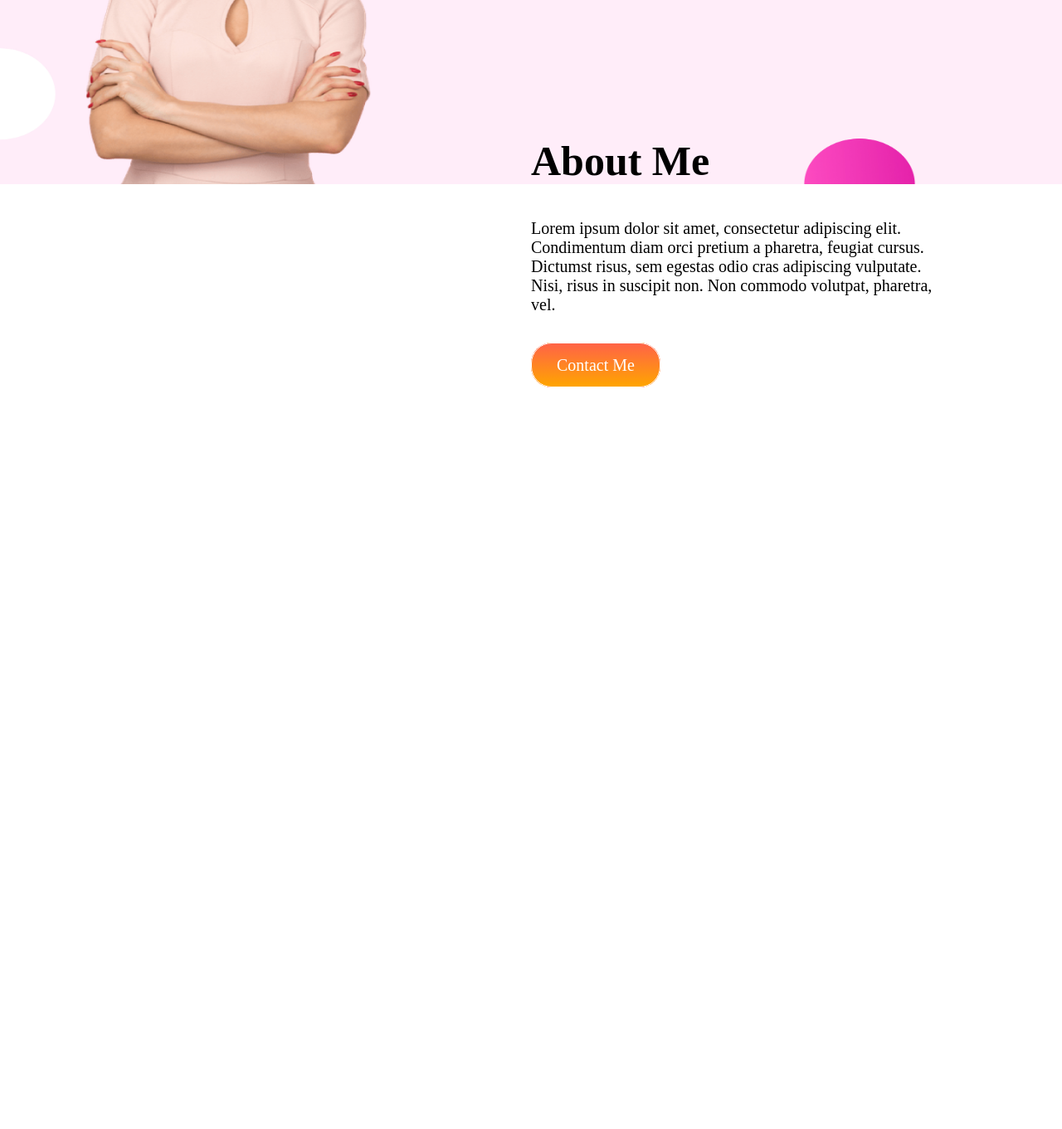
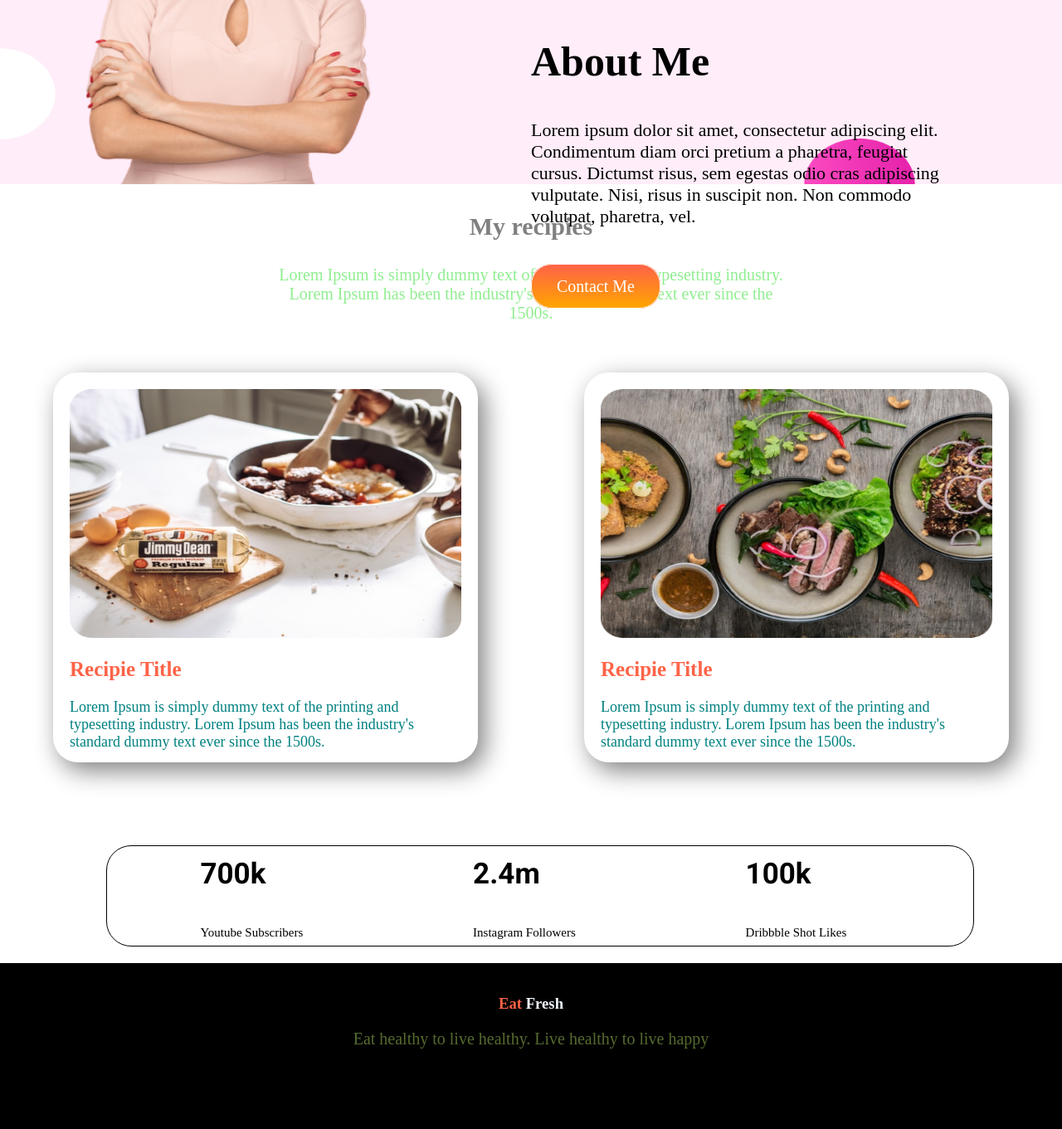
Before and after one commit to Shakhawat-Hossain300548/Eat-Healthy, a plain HTML site: page index.html in a window 1280 px wide. Shown: the part 957-2318 px from the top of the page at 83% size. Before the commit the page ends 1424 px from the top, so only its background shows below. Drawn offline with Linux system fonts and the light colour scheme.

Commit message:
fourth commit

```diff
--- a/index.html
+++ b/index.html
@@ -42,5 +42,55 @@
                 <a class="button-tow" target="_blank" href="#">Contact Me</a>
            </div>
     </section>
+
+    <section>
+        <div class="recipies-area" >
+            <h3>My recipies</h3>
+            <p>Lorem Ipsum is simply dummy text of the printing and typesetting industry. <br>
+            Lorem Ipsum has been the industry's standard dummy text ever since the <br>
+            1500s.</p>
+        </div>
+
+       <div class="flexible-container">
+            <div id="chocolate" class="half-one">
+                <img src="images/food/Project Cover.jpg" alt="">
+                <h2>Recipie Title</h2>
+                <p>Lorem Ipsum is simply dummy text of the printing and
+                typesetting industry. Lorem Ipsum has been the industry's
+                standard dummy text ever since the 1500s.</p>
+            </div>
+             <div id="lota-pata" class="half-one">
+                <img src="images/food/Project Cover1.jpg" alt="">
+                <h2>Recipie Title</h2>
+                <p>Lorem Ipsum is simply dummy text of the printing and
+                typesetting industry. Lorem Ipsum has been the industry's
+                standard dummy text ever since the 1500s.</p>
+            </div>
+       </div>
+
+    </section>
+    <section class="last-content">
+        <div class=" flexible-container">
+            <div class=" half-tow">
+                <h1>700k</h1>
+                <p>Youtube Subscribers</p>
+            </div>
+            <div class=" half-tow">
+                <h1>2.4m</h1>
+                <p>Instagram Followers</p>
+            </div>
+            <div class=" half-tow">
+                <h1>100k</h1>
+                <p>Dribbble Shot Likes
+                </p>
+            </div>
+        </div>
+    </section>
+
+
 </body>
+<footer class="footer">
+    <h3><span class="eat">Eat</span>  Fresh</h3>
+    <p>Eat healthy to live healthy. Live healthy to live happy</p>
+</footer>
 </html>
--- a/style.css
+++ b/style.css
@@ -1,5 +1,6 @@
 body{
     margin:0;
+    padding: 0;
 
 }
 
@@ -23,23 +24,25 @@ h1{
     font-family: 'Roboto', sans-serif;
     font-size: 60px;
     line-height: 25px;
+    margin-bottom: 50px;
 }
 
 .h1-color{
     color: tomato;
+
 }
 
 p{
-    font-size: 20px;
+    font-size: 22px;
     font-weight: 500;
-    margin-bottom: 50px;
+    margin-bottom: 60px;
 }
 
 .button-one {
     text-decoration: none;
     color: white;
     background-color: tomato;
-    border: 1px solid black;
+    border: 1px solid ;
     font-weight: 700;
     padding: 15px 30px;
     border-radius: 20px;
@@ -54,7 +57,7 @@ p{
 .about-text-area{
     position: absolute;
     text-align: left;
-    top: 135%;
+    top: 120%;
     left: 50%;
     right: 10%;
     color: black;
@@ -73,4 +76,77 @@ h2{
     border: 1px solid ;
     padding: 15px 30px;
     border-radius: 25px;
+
+
 }
+.recipies-area{
+    text-align: center;
+}
+.recipies-area h3{
+font-size: 30px;
+color: gray;
+font-weight: 800;
+}
+.recipies-area p{
+    color:lightgreen;
+    font-size: 20px;
+}
+
+.half-one{
+    width: 40%;
+    height: 430px;
+    margin: 0 5%;
+    padding: 20px 20px;
+    box-shadow: 8px 10px 30px gray;
+    border-radius: 30px;
+}
+.half-one img{
+
+    width: 100%;
+    height: 300px;
+}
+.half-one h2{
+    font-size: 25px;
+    color: tomato;
+}
+.half-one p{
+    font-size: 18px;
+    color: teal;
+}
+.last-content{
+    width: 80%;
+    height: 100px;
+    margin: 20px 10%;
+    padding:  10px;
+    box-shadow: 5px gray;
+    border: 1px solid ;
+    border-radius: 30px;
+}
+
+.half-tow {
+    float: left;
+    margin: -18px 10%;
+}
+.half-tow h1{
+    font-size: 35px;
+
+}
+.half-tow p{
+    font-size: 15px;
+    bottom: 10%;
+}
+.footer{
+    background-color: black;
+    height: 180px;
+    color: aliceblue;
+    text-align: center;
+    padding-top: 20px;
+}
+.eat{
+    color: tomato;
+}
+.footer p{
+    color: darkolivegreen;
+    font-size: 20px;
+    font-weight: 500;
+}
```
